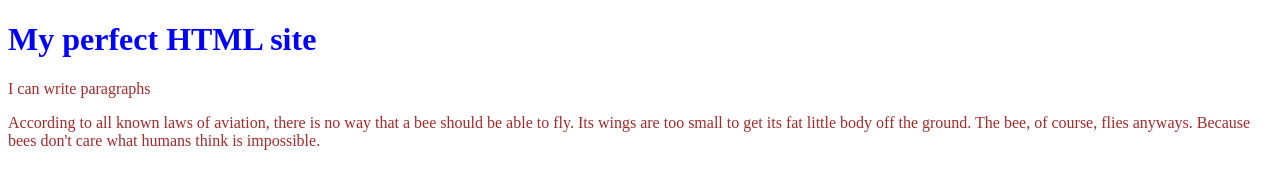
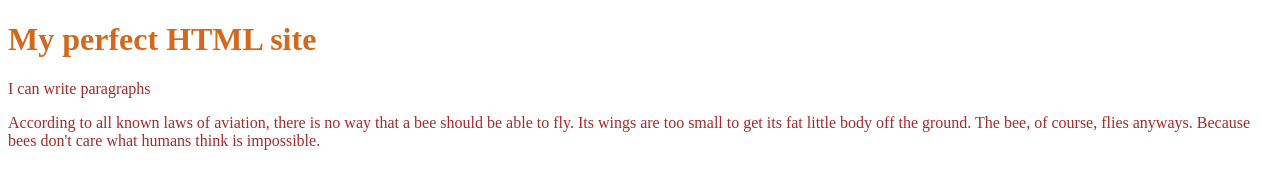
Before and after one commit to norbertszonda/13sr-branches, a plain HTML site: page index.html in a window 1280 px wide. Drawn offline with Linux system fonts and the light colour scheme.

Commit message:
Címsor színét módosítottuk

```diff
--- a/index.html
+++ b/index.html
@@ -6,7 +6,7 @@
     <title>My bestest HTML document</title>
     <style>
         h1 {
-            color: blue;
+            color: chocolate;
         }
 
         p {
```
